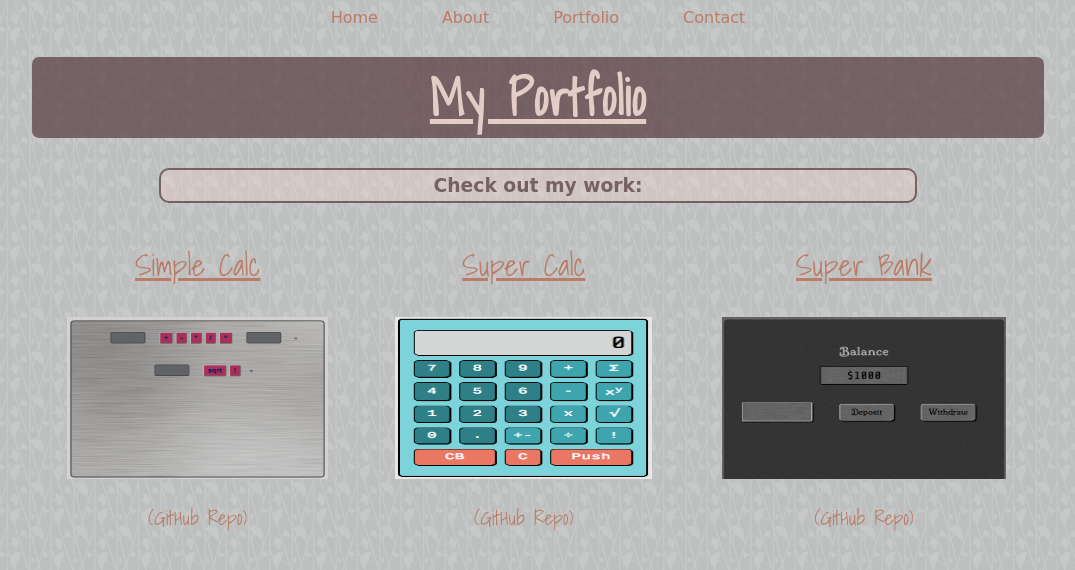
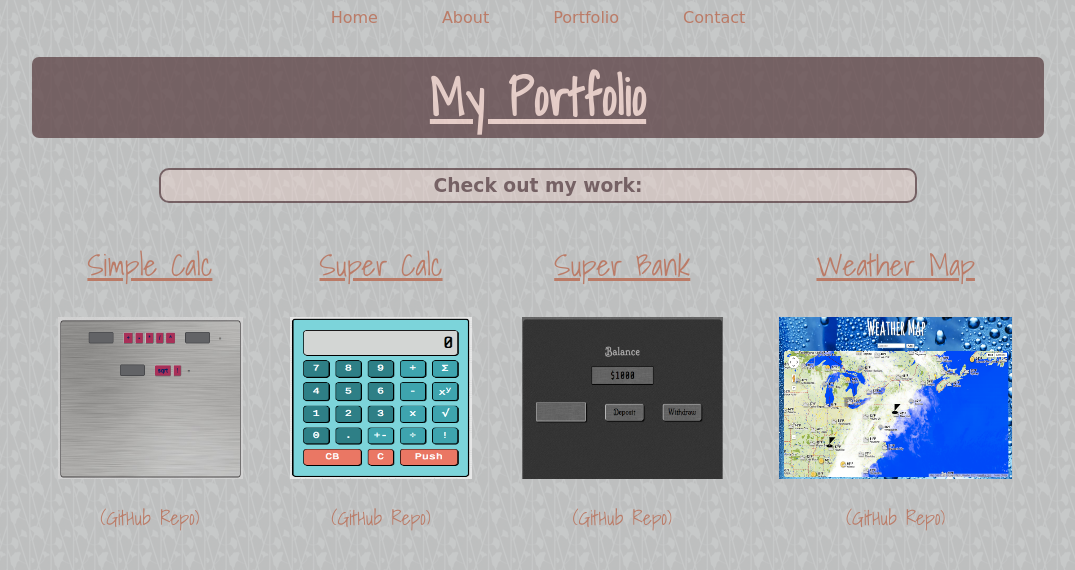
Before and after one commit to kelleystephens/portfolio, a plain HTML site: page index.html in a window 1280 px wide. Shown: the whole page, without its empty margins (102-1177 px from the left). Drawn offline with Linux system fonts and the light colour scheme; a web font is replaced by a local one.

Commit message:
weather map added

```diff
--- a/index.html
+++ b/index.html
@@ -27,11 +27,15 @@
         <td>
           <a href='http://www.kelleystephens.com/super-bank'>Super Bank</a>
         </td>
+        <td>
+          <a href='http://www.kelleystephens.com/weather-map'>Weather Map</a>
+        </td>
       </tr>
       <tr>
         <td class='preview' id='simplecalc'></td>
         <td class='preview' id='supercalc'></td>
         <td class='preview' id='superbank'></td>
+        <td class='preview' id='weathermap'></td>
       </tr>
       <tr class='repo'>
         <td>
@@ -43,6 +47,9 @@
         <td>
           <a class='repo' href='https://github.com/kelleystephens/super-bank'>(GitHub Repo)</a>
         </td>
+        <td>
+          <a class='repo' href='https://github.com/kelleystephens/weather-map'>(GitHub Repo)</a>
+        </td>
       </tr>
     </table>
   </body>
--- a/style.css
+++ b/style.css
@@ -97,6 +97,10 @@ a:visited {
   background-image: url('images/super-bank.png');
 }
 
+#weathermap {
+  background-image: url('images/weather_map.png');
+}
+
 .repo {
   font-family: 'Shadows Into Light', cursive;
   font-size: 20px;
```
Also changed, not shown: images/move.png (added), images/stocks_bar_chart.png (added), images/stocks_donut_chart.png (added), images/timer.png (added), images/weather_forecast.png (added), images/weather_map.png (added), images/wind.png (added).
